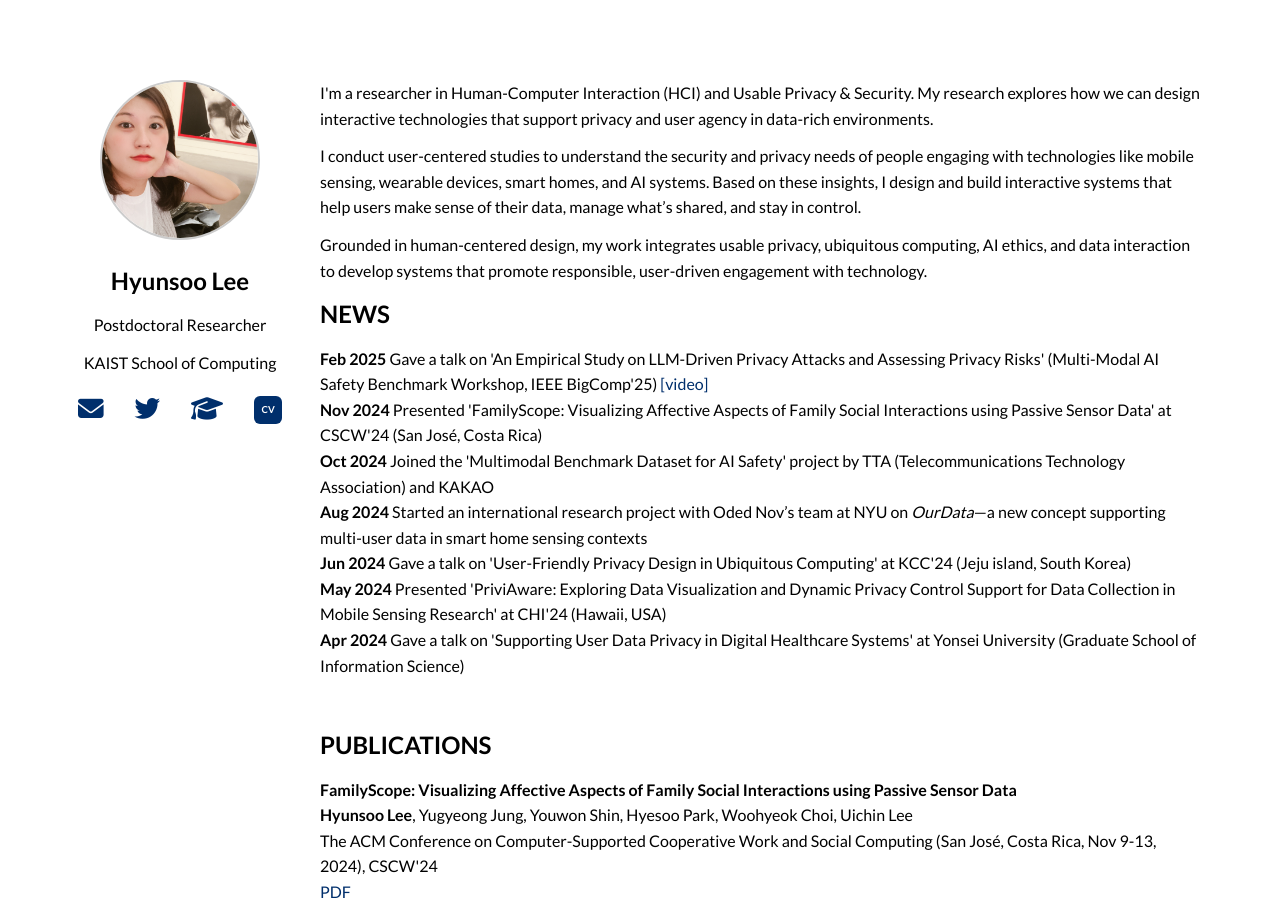
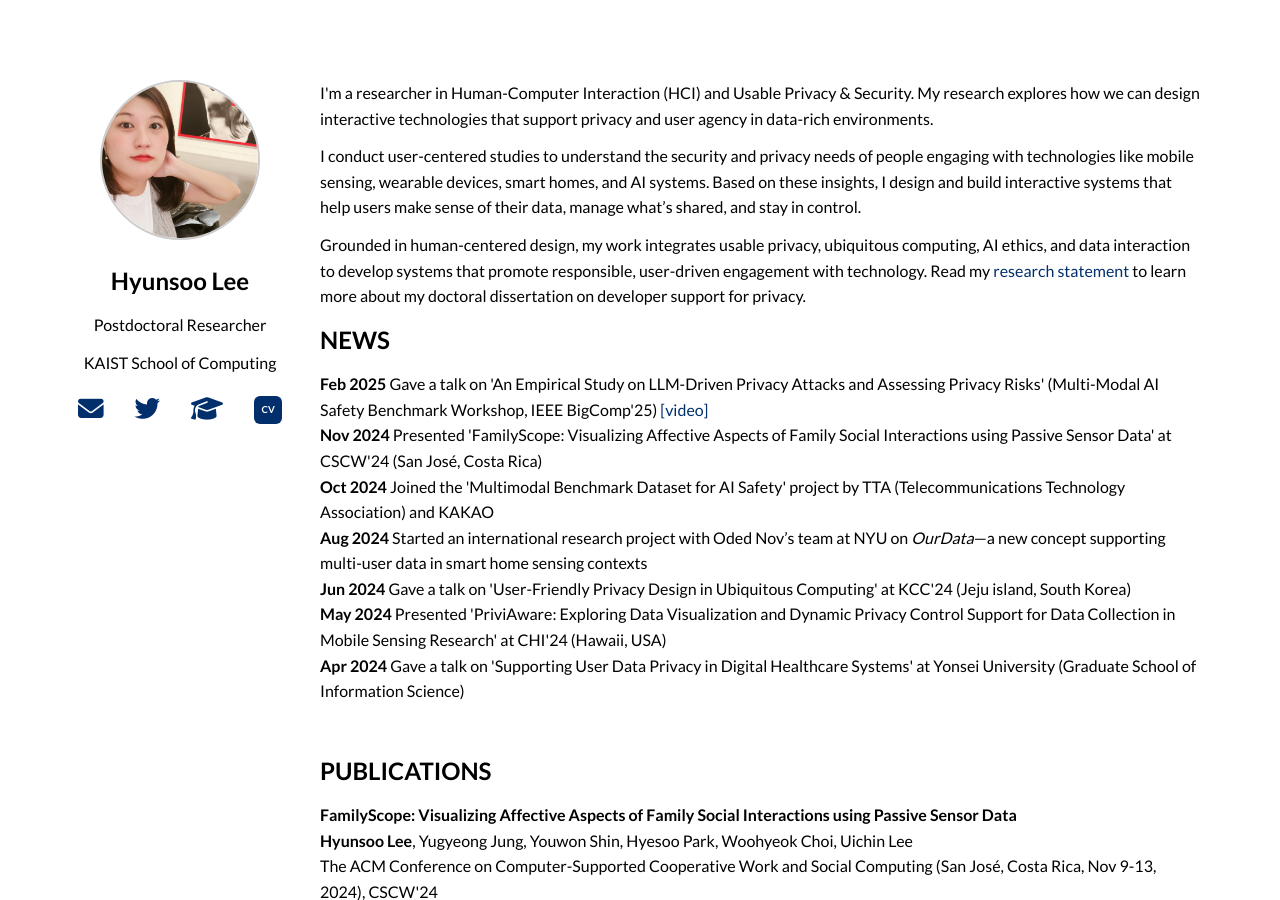
Before and after one commit to hslee90/hslee90.github.io, a Jekyll site: the page built from index.md, in a window 1280 px wide and 900 px high. Built offline with Jekyll 4.4.1, drawn with Linux system fonts in a browser that asks for light colours; nearby versions of some CDN libraries.

Commit message:
Update index.md

```diff
--- a/index.md
+++ b/index.md
@@ -33,7 +33,7 @@
 
   <p>I conduct user-centered studies to understand the security and privacy needs of people engaging with technologies like mobile sensing, wearable devices, smart homes, and AI systems. Based on these insights, I design and build interactive systems that help users make sense of their data, manage what’s shared, and stay in control.</p>
 
-  <p>Grounded in human-centered design, my work integrates usable privacy, ubiquitous computing, AI ethics, and data interaction to develop systems that promote responsible, user-driven engagement with technology.</p>
+  <p>Grounded in human-centered design, my work integrates usable privacy, ubiquitous computing, AI ethics, and data interaction to develop systems that promote responsible, user-driven engagement with technology.  Read my <a href="path/to/your-research-statement.pdf" target="_blank">research statement</a> to learn more about my doctoral dissertation on developer support for privacy.</p>
 
 <h2 id="news">NEWS</h2>
 <div class="news-item">
```
